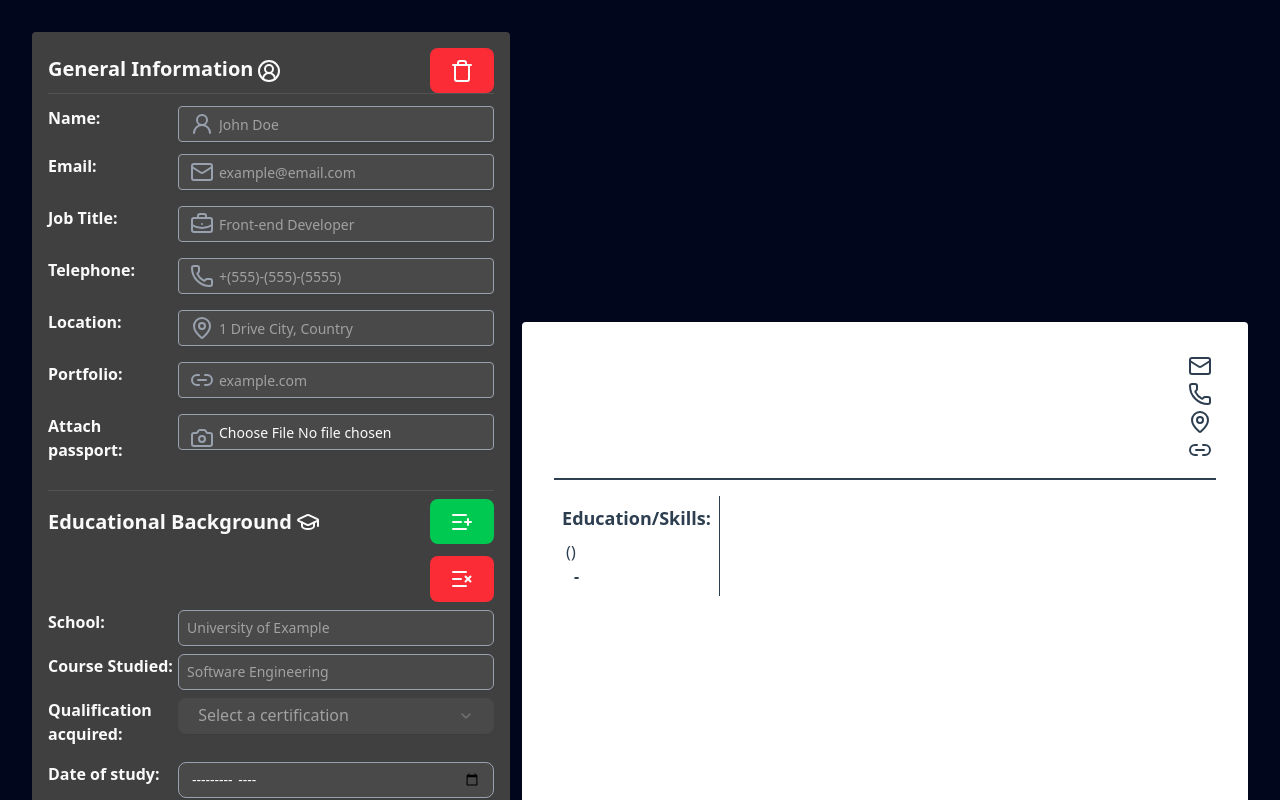
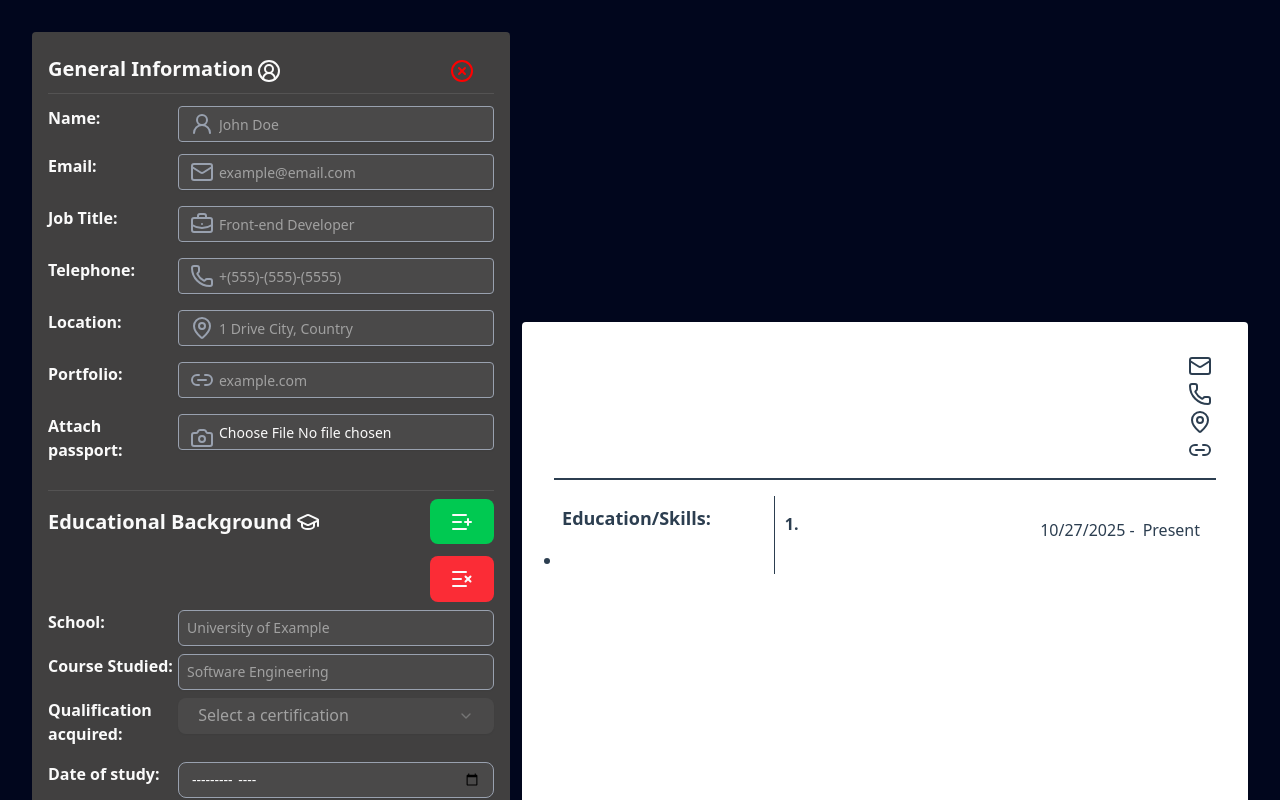
Before and after one commit to Ekomjah/my-cv-builder, a React (Vite) app: page / in a window 1280 px wide. Shown: the top 800 px of the page. Built offline with nearby package versions, Linux system fonts and the light colour scheme.

Commit message:
feat(ui): add more styling

```diff
--- a/package.json
+++ b/package.json
@@ -20,7 +20,9 @@
     "class-variance-authority": "^0.7.1",
     "clsx": "^2.1.1",
     "date-fns": "^4.1.0",
+    "html2pdf.js": "^0.12.1",
     "lucide-react": "^0.548.0",
+    "print-js": "^1.6.0",
     "react": "^19.1.1",
     "react-day-picker": "^9.11.1",
     "react-dom": "^19.1.1",
--- a/src/components/form/education.jsx
+++ b/src/components/form/education.jsx
@@ -33,6 +33,7 @@ export default function Education({
               {
                 id: education.length,
                 school: "",
+                subject: "",
                 course: "",
                 startDate: null,
               },
@@ -122,7 +123,7 @@ export default function Education({
                 <SelectGroup>
                   <SelectLabel>Qualifications</SelectLabel>
                   <SelectItem value="Secondary">High School Cert</SelectItem>
-                  <SelectItem value="Tertiary">Bachelors (B.Sc)</SelectItem>
+                  <SelectItem value="Bachelors">Bachelors (B.Sc)</SelectItem>
                   <SelectItem value="Masters">Masters (M.Sc)</SelectItem>
                   <SelectItem value="Doctorate">Doctorate (Ph.D)</SelectItem>
                   <SelectItem value="Other">Other</SelectItem>
--- a/src/components/form/form.jsx
+++ b/src/components/form/form.jsx
@@ -13,7 +13,7 @@ export default function Form({
   return (
     <form
       action=""
-      className="mx-auto w-full max-w-[600px] rounded bg-[#414040] p-4"
+      className="no-print mx-auto w-full max-w-[600px] rounded bg-[#414040] p-4"
     >
       <Header info={info} setInfo={setInfo} />
       <hr />
--- a/src/components/form/generalInfo.jsx
+++ b/src/components/form/generalInfo.jsx
@@ -1,5 +1,5 @@
 import {
-  Trash,
+  CircleX,
   Mail,
   CircleUserRound,
   UserRound,
@@ -28,7 +28,7 @@ export default function Head({ info, setInfo }) {
           <CircleUserRound />
         </div>
         <button
-          className="bg-red-500"
+          className=""
           onClick={(e) => {
             e.preventDefault();
             setInfo({
@@ -36,10 +36,13 @@ export default function Head({ info, setInfo }) {
               email: "",
               jobTitle: "",
               tel: "",
+              img: "",
+              location: "",
+              portfolio: "",
             });
           }}
         >
-          <Trash />
+          <CircleX color="#ff0000" />
         </button>
       </div>
       <hr />
--- a/src/components/preview/previewPane.jsx
+++ b/src/components/preview/previewPane.jsx
@@ -1,8 +1,14 @@
-import { Mail, Link2, Phone, MapPin } from "lucide-react";
+import { Mail, Link2, Phone, MapPin, BriefcaseBusiness } from "lucide-react";
+
 export default function Preview({ info, education, work }) {
   const { name, email, jobTitle, tel, img, location, portfolio } = info;
+  const date = new Date();
+
   return (
-    <div className="min-h-1/2 rounded bg-white p-8 text-[#2C3E50]">
+    <div
+      id="resume-preview"
+      className="print min-h-1/2 rounded bg-white p-8 text-[#2C3E50]"
+    >
       <div className="mb-4 flex items-center justify-between border-b-2 border-[#2C3E50] pb-4">
         <div className="flex items-center gap-2">
           {img && (
@@ -16,7 +22,12 @@ export default function Preview({ info, education, work }) {
           )}
           <div className="flex flex-col items-center">
             <h1 className="font-bold">{name}</h1>
+            {jobTitle !== "" && (
+              <div className="mt-4 flex items-center gap-2">
+                <BriefcaseBusiness />
                 <p className="text-lg font-semibold">{jobTitle}</p>
+              </div>
+            )}
           </div>
         </div>
         <div className="flex flex-col items-end gap-1">
@@ -40,34 +51,50 @@ export default function Preview({ info, education, work }) {
           </div>
         </div>
       </div>
-      <div className="flex items-center justify-between">
+      <div className="grid grid-cols-[1fr_2fr]">
         <div className="flex flex-col items-start gap-2 border-r border-[#2C3E50] p-2">
           <h2 className="text-lg font-bold">Education/Skills: </h2>
+          <ul className="list-disc">
             {education.school !== "" &&
               education.map(({ school, subject, course, startDate }) => (
-              <div>
+                <li className="mt-2">
                   <div className="flex gap-1">
                     <p className="max-w-[190px] text-base font-medium">
                       {subject}
                     </p>
+                    {course !== "" && (
                       <p className="max-w-[190px] text-base font-medium">
                         ({course})
                       </p>
+                    )}
                   </div>
-                <div className="flex flex-wrap items-center gap-3">
-                  <h2 className="max-w-[190px] text-base font-bold">
-                    {school}
-                  </h2>
+                  <div className="flex items-center gap-1">
+                    <h2 className="max-w-60 text-base font-bold">{school}</h2>
+                    {startDate !== "" && (
                       <p className="text-base font-semibold"> -{startDate}</p>
+                    )}
+                  </div>
+                </li>
+              ))}
+          </ul>
+        </div>
+        <ul className="bold-list flex list-decimal flex-col gap-6 p-4 pl-7">
+          {work.map(({ company, position, description, from, till }) => (
+            <li>
+              <div className="flex items-center justify-between">
+                <h2 className="text-lg font-bold">{company}</h2>
+
+                <div className="flex justify-end gap-2">
+                  <p className="font-medium">
+                    {from !== "" ? from : date.toLocaleDateString()} -
+                  </p>
+                  <p className="font-medium">
+                    {till !== "" ? till : "Present"}
+                  </p>
                 </div>
               </div>
-            ))}
-        </div>
-        <div className="flex">
-          {work.map(({ company, position, description, from, till }) => (
-            <div>
-              <h2 className="text-base font-bold">{company}</h2>
-              <h2>{position}</h2>
+
+              <h2 className="text-base font-semibold">{position}</h2>
               <p>
                 {description
                   .split("\n")
@@ -78,11 +105,9 @@ export default function Preview({ info, education, work }) {
                     </ul>
                   ))}
               </p>
-              <p>{from}</p>
-              <p>{till}</p>
-            </div>
+            </li>
           ))}
-        </div>
+        </ul>
       </div>
     </div>
   );
--- a/src/index.css
+++ b/src/index.css
@@ -183,3 +183,13 @@ button:focus-visible {
     @apply bg-background text-foreground;
   }
 }
+
+@media print {
+  .no-print {
+    display: none;
+  }
+}
+
+.bold-list li::marker {
+  font-weight: bold;
+}
```
Also changed, not shown: 1 other file (tests, documents, lock files or other folders). Lines whose indentation alone changed are shown as unchanged.
